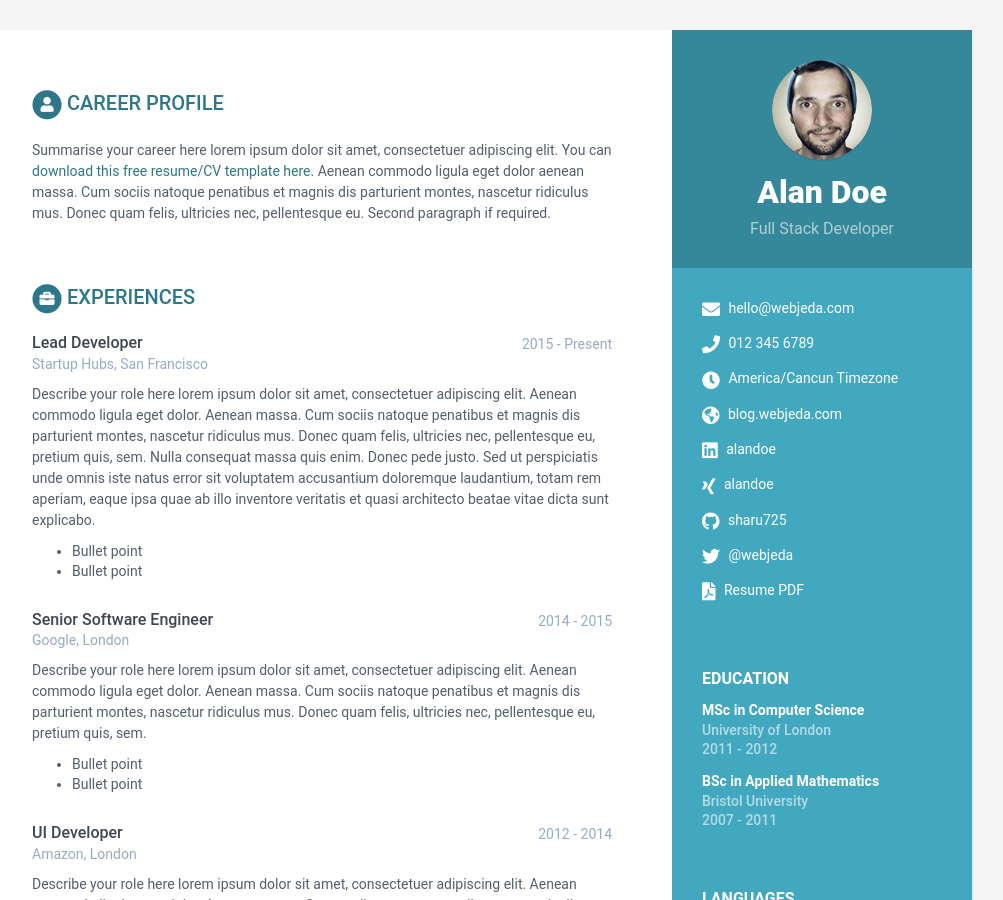
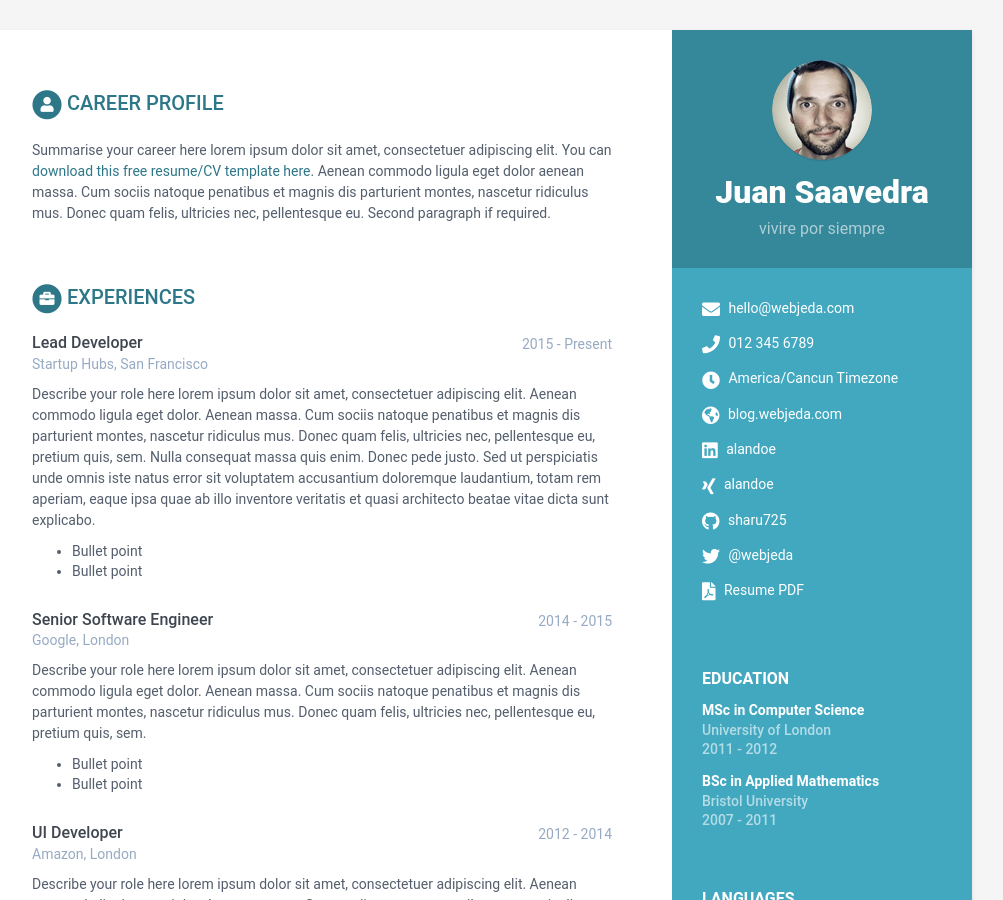
Before and after one commit to Melrock08/jekyll-cv, a Jekyll site: the page built from index.html, in a window 1280 px wide and 900 px high. Shown: the whole window, without its empty margins (168-1171 px from the left). Built offline with Jekyll 4.4.1, drawn with Linux system fonts in a browser that asks for light colours.

Commit message:
se cambio el nombre

```diff
--- a/_data/data.yml
+++ b/_data/data.yml
@@ -8,8 +8,8 @@ sidebar:
     education: True # set to False if you want education in main section instead of in sidebar
 
     # Profile information
-    name: Alan Doe
-    tagline: Full Stack Developer
+    name: Juan Saavedra
+    tagline: vivire por siempre
     avatar: profile.png  #place a 100x100 picture inside /assets/images/ folder and provide the name of the file below
 
     # Sidebar links
```
